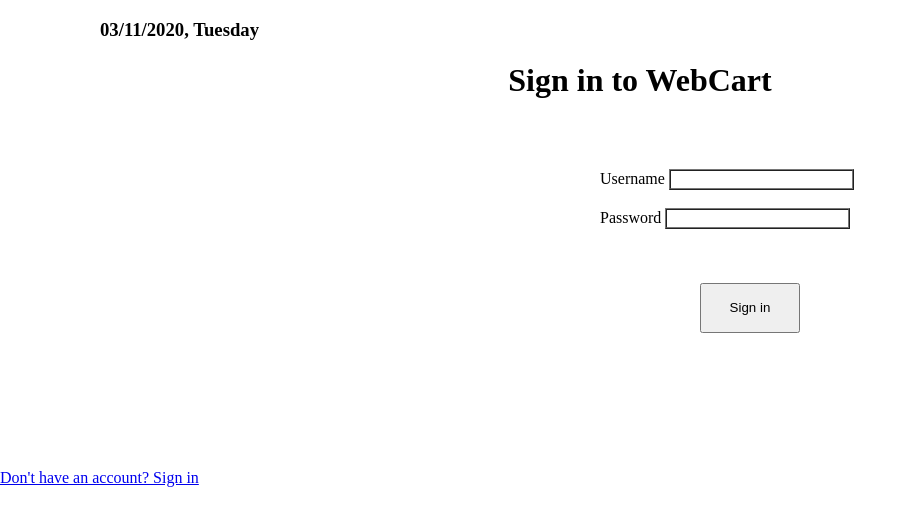
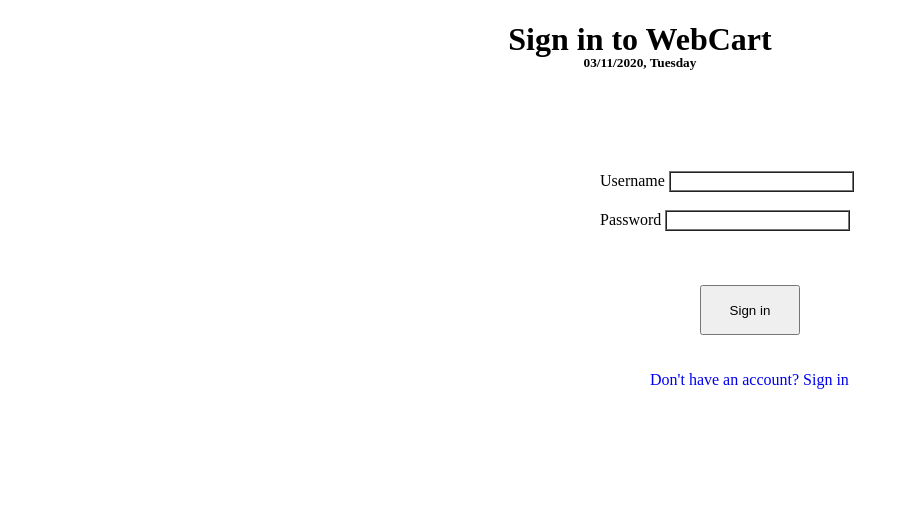
Before and after one commit to Skad0sh/php-webcart, a PHP site: page /Desktop/ in a window 1280 px wide. Shown: the top 526 px of the page, without its empty margins (0-916 px from the left). Run offline with PHP 8.4, Linux system fonts and the light colour scheme.

Commit message:
Update index.php

```diff
--- a/index.php
+++ b/index.php
@@ -26,7 +26,7 @@ include_once "dbh.php";
 			}
 			else{
 				while($row = mysqli_fetch_assoc($resultSet)){
-					if($user == $row["user"] && $pass == $row["password"]){
+					if($user === $row["user"] && $pass === $row["password"]){
 						header("Location: http://localhost:4000/Desktop/php/main.php");
 						$_SESSION["user"] = $user;
 						$_SESSION["admin"] = $row["admin"];
@@ -48,8 +48,8 @@ include_once "dbh.php";
 
 
 	<div class="header-div">
-	<h3 style="text-align: left;margin-left: 100px;"><?php echo date("d/m/Y, l"); ?></h3>
 	<h1 class="titles">Sign in to WebCart</h1>
+	<h5 style="text-align: center;margin-top: -25px;"><?php echo date("d/m/Y, l"); ?></h5>
 	</div>
 	<div class="login-form">
 		<form action="<?php echo htmlspecialchars($_SERVER["PHP_SELF"]);?>" method="post">
@@ -61,8 +61,8 @@ include_once "dbh.php";
 			<span class="error" style="margin-left: 120px;"><?php echo $errorLabel;?></span><br><br>
 			<input type="submit" value="Sign in" style="margin-left: 200px; width: 100px; height: 50px;"><br><br><br>
 		</form>
+		<a href="http://localhost:4000/Desktop/php/register.php" style="text-decoration: none;margin-left: 150px;">Don't have an account? Sign in</a>
 	</div>
-	<a href="http://localhost:4000/Desktop/php/register.php">Don't have an account? Sign in</a>
 
 
 </body>
```
